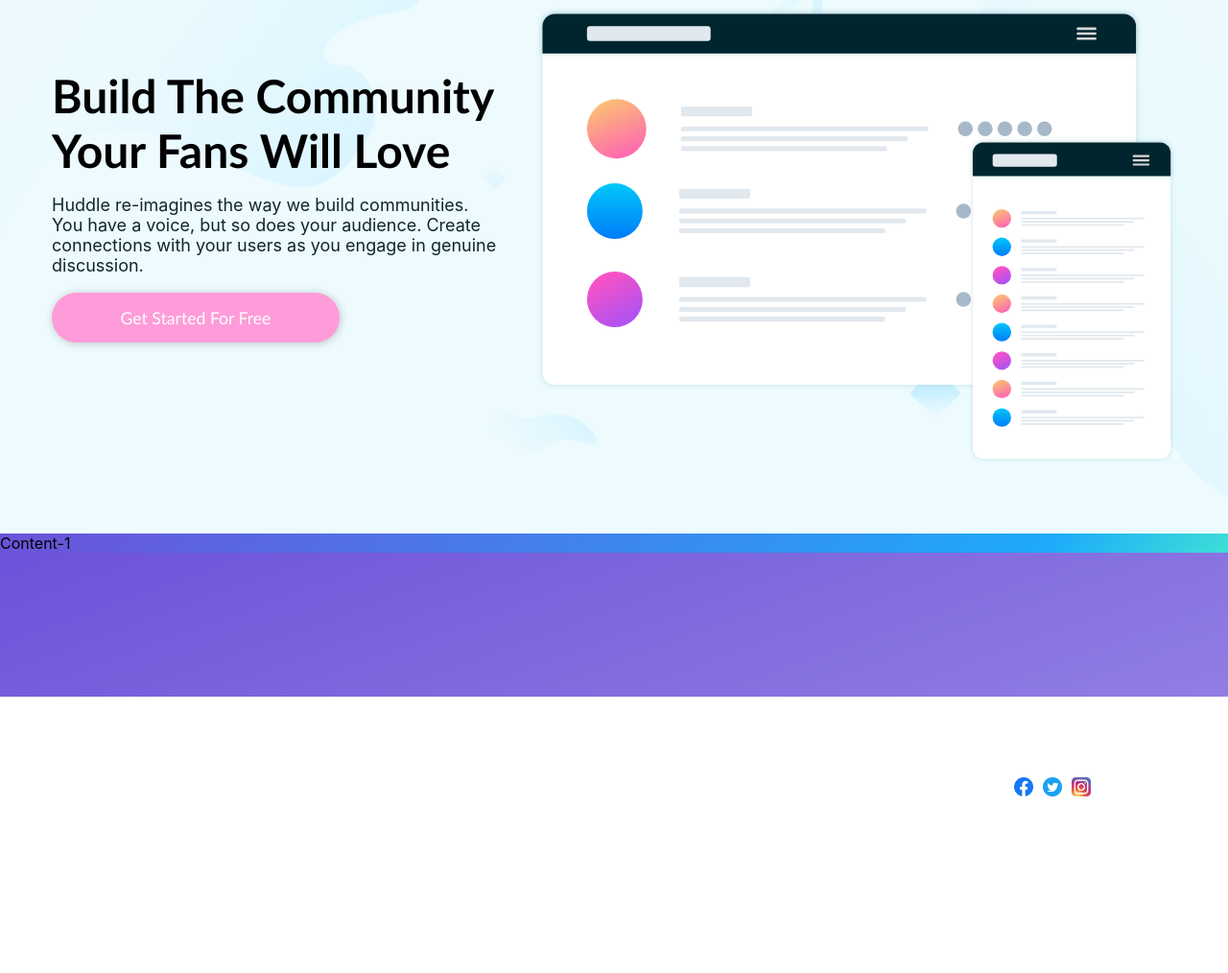
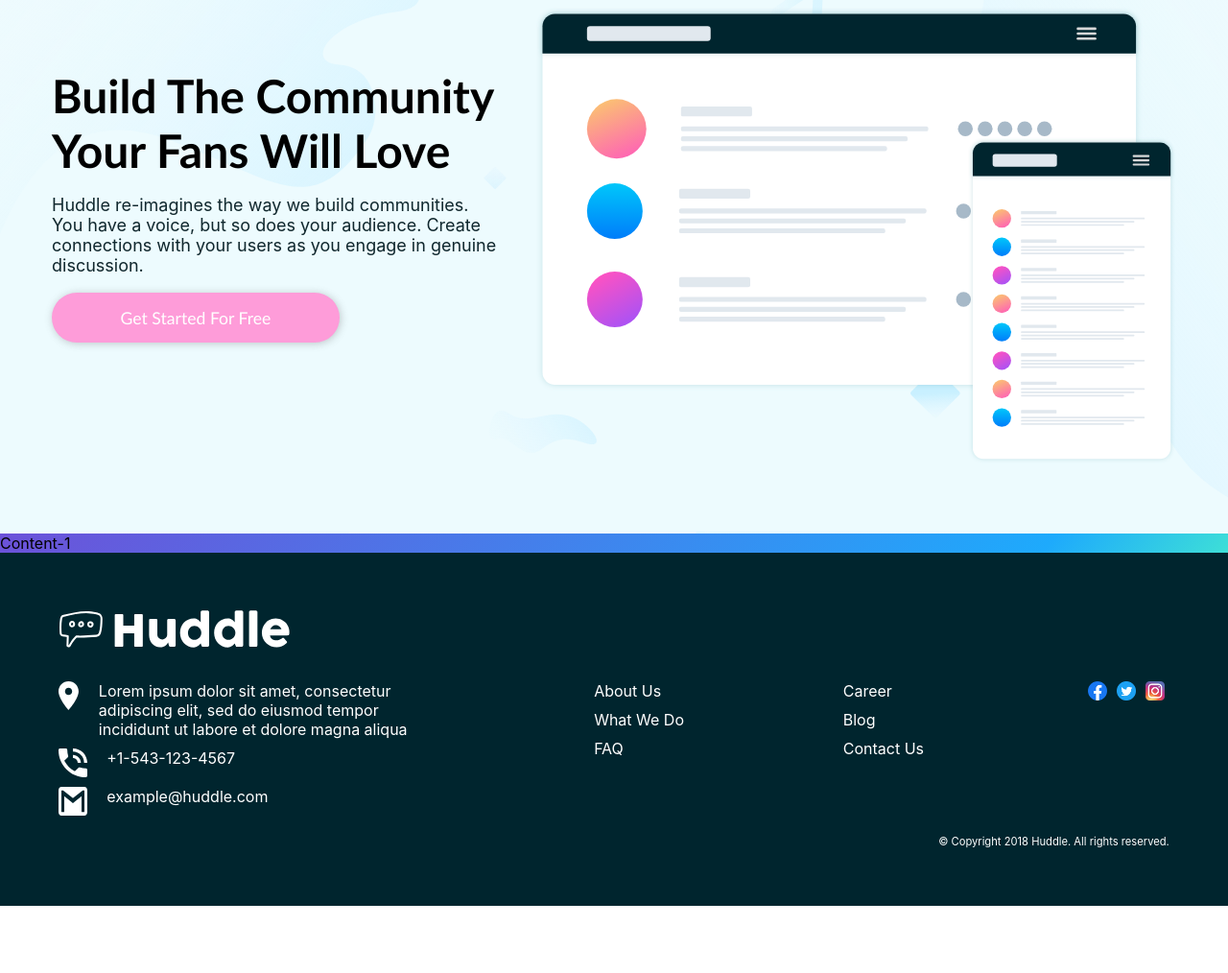
Before and after one commit to saschacollinet/design-exercise, a website built with Vite: page index.html in a window 1280 px wide. Shown: the part 164-1178 px from the top of the page at 96% size. After the commit the page ends 1108 px from the top, so only its background shows below. Built offline with nearby package versions, Linux system fonts and the light colour scheme.

Commit message:
Repaired Added Footer

```diff
--- a/css/footer.css
+++ b/css/footer.css
@@ -1,13 +1,11 @@
 @import url('https://fonts.googleapis.com/css2?family=Open+Sans&display=swap');
-
 .huddle-footer {
     background-color: #00252E;
     color: #fff;
-  padding: 100px 0 50px 0;
 }
 
 .huddle-footer__position {
-  width: 80vw;
+    max-width: 92%;
     position: relative;
     margin: 50px auto 50px auto;
 }
--- a/css/header.css
+++ b/css/header.css
@@ -115,7 +115,7 @@
         background: hsl(322, 100%, 66%);
     }
     .container {
-        grid-template-rows: auto 1fr 1fr 100px !important;
+        grid-template-rows: auto 1fr 1fr auto !important;
     }
     .header {
         padding: 20px 20px;
--- a/css/style.css
+++ b/css/style.css
@@ -6,7 +6,7 @@
     width: 1440px;
     height: 600px;
     grid-template-columns: 1fr 1fr;
-    grid-template-rows: 720px 1fr 1fr 100px;
+    grid-template-rows: 720px 1fr 1fr auto;
     grid-gap: 0rem;
     grid-template-areas: "header header" "content-1 content-1" "sidebar content-2" "footer footer";
 }
@@ -56,8 +56,3 @@
 .content-3 {
     background-image: linear-gradient(130deg, #6C52D9 0%, #1EAAFC 85%, #3EDFD7 100%);
 }
-
-.footer {
-    background-color: #6C52D9;
-    background-image: linear-gradient(160deg, #6C52D9 0%, #9B8AE6 127%);
-}
```
Lines whose indentation alone changed are shown as unchanged.
